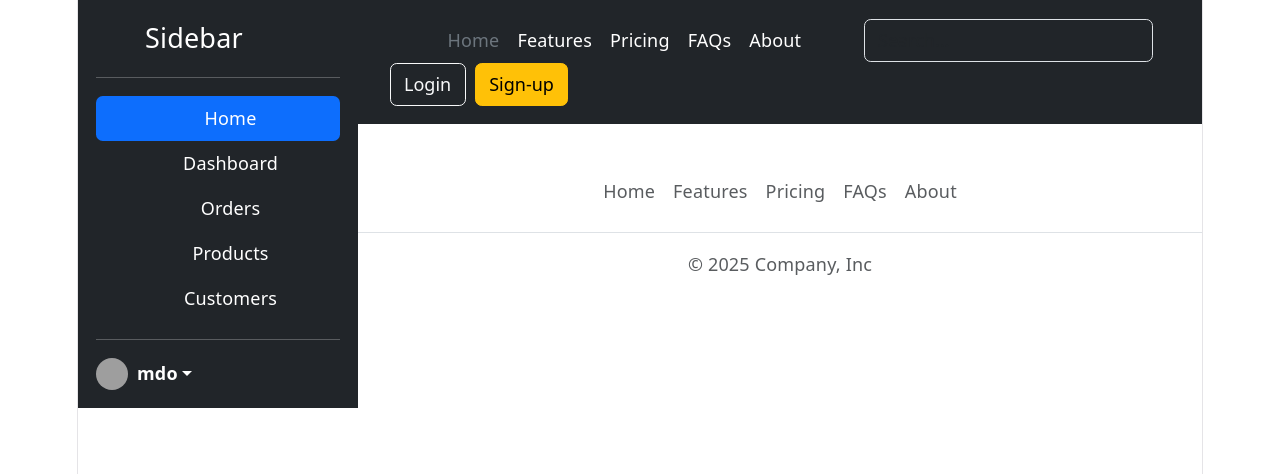
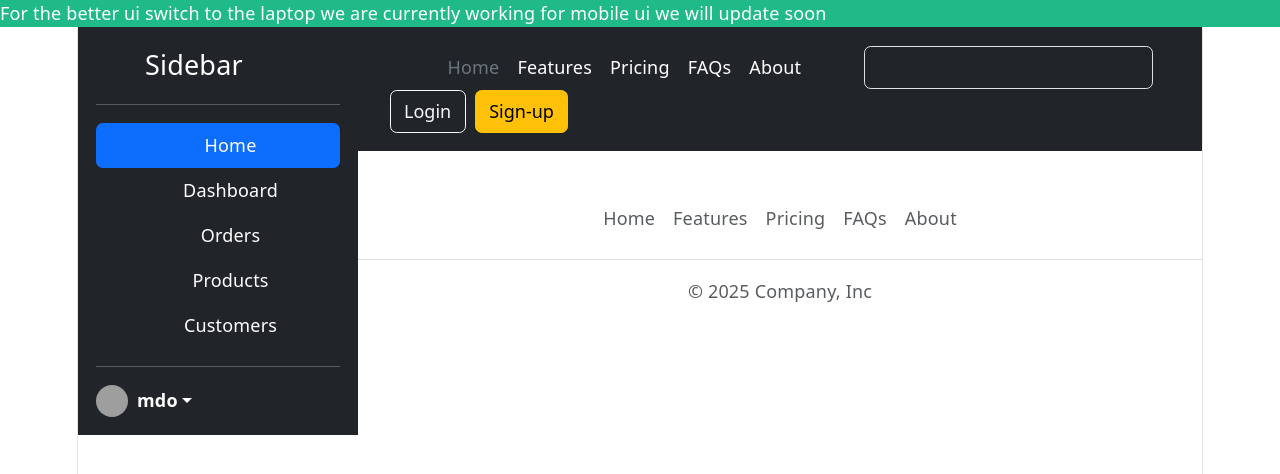
Before and after one commit to PramodGelal/Social-media-react-project, a React (Vite) app: page / in a window 1280 px wide. Shown: the top 474 px of the page. Built offline with nearby package versions, Linux system fonts and the light colour scheme; grey boxes are pictures that could not be loaded.

Commit message:
banner update

```diff
--- a/index.html
+++ b/index.html
@@ -7,6 +7,7 @@
     <title>social-media</title>
   </head>
   <body>
+    <div class="banner">For the better ui switch to the laptop we are currently working for mobile ui we will update soon</div>
     <div id="root"></div>
     <script type="module" src="/src/main.jsx"></script>
   </body>
--- a/src/index.css
+++ b/src/index.css
@@ -24,7 +24,15 @@
   text-rendering: optimizeLegibility;
   -webkit-font-smoothing: antialiased;
   -moz-osx-font-smoothing: grayscale;
+.banner{
+display: -webkit-box;
+-webkit-box-line-clamp:2;
+-webkit-box-orient: vertical;
+overflow: hidden;
+background-color: #1fba87;
+color:white;
 
+}
   @media (max-width: 1024px) {
     font-size: 16px;
   }
```
